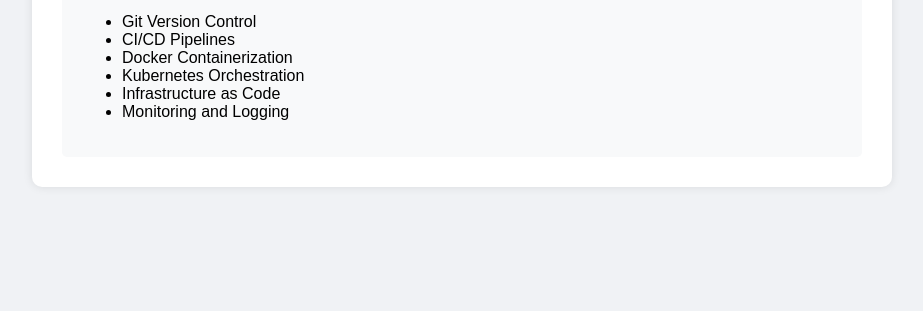
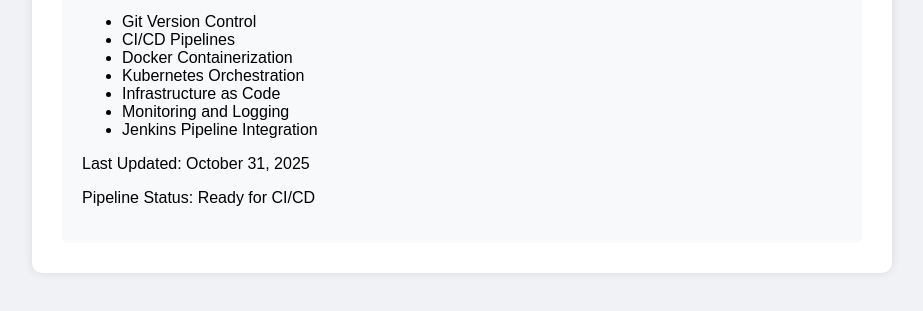
Before and after one commit to zohaibkhanoffical/Lab1-Devops, a plain HTML site: page index.html in a window 1280 px wide. Shown: the part 285-596 px from the top of the page, without its empty margins (178-1101 px from the left). Drawn offline with Linux system fonts and the light colour scheme.

Commit message:
Added Jenkinsfile and updated index.html with pipeline info

```diff
--- a/index.html
+++ b/index.html
@@ -58,7 +58,12 @@
                 <li>Kubernetes Orchestration</li>
                 <li>Infrastructure as Code</li>
                 <li>Monitoring and Logging</li>
+                <li>Jenkins Pipeline Integration</li>
             </ul>
+            <div class="update-info">
+                <p>Last Updated: October 31, 2025</p>
+                <p>Pipeline Status: Ready for CI/CD</p>
+            </div>
         </div>
     </div>
 </body>
```
Also changed, not shown: 1 other file.
